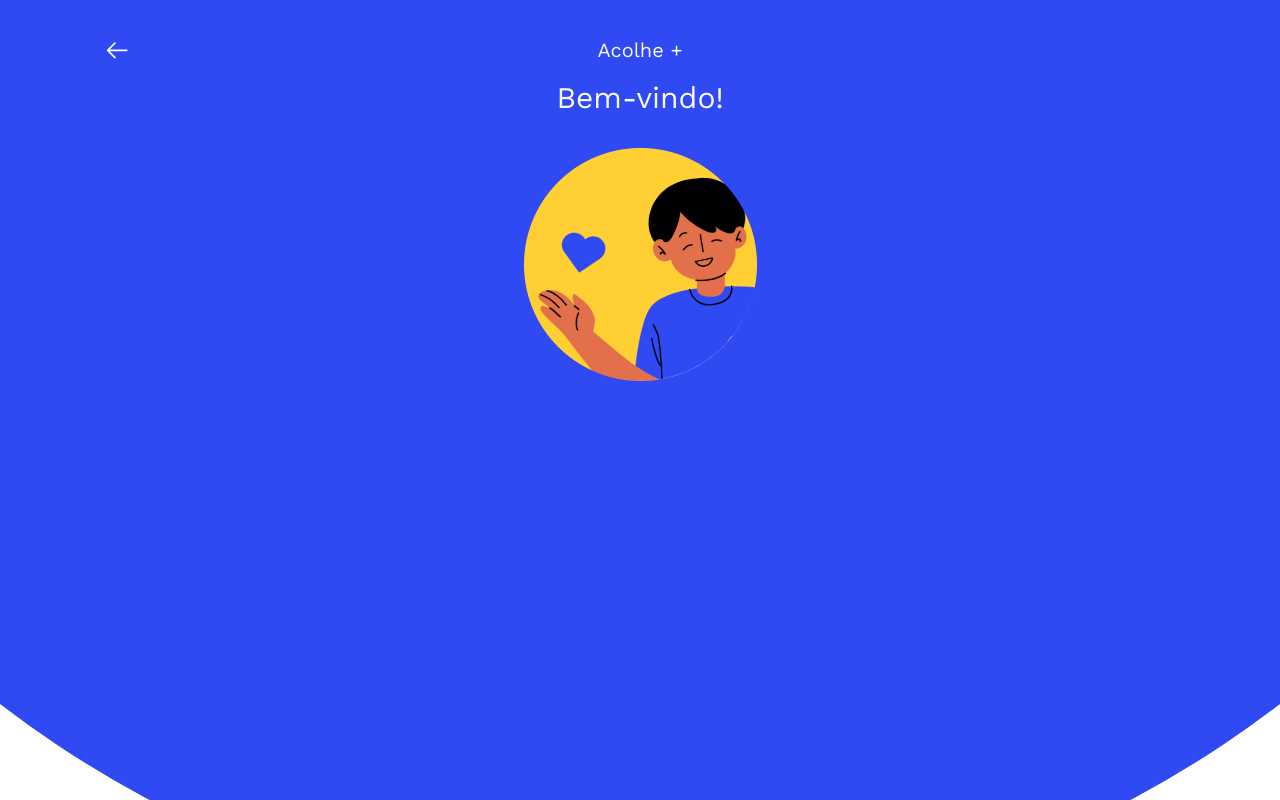
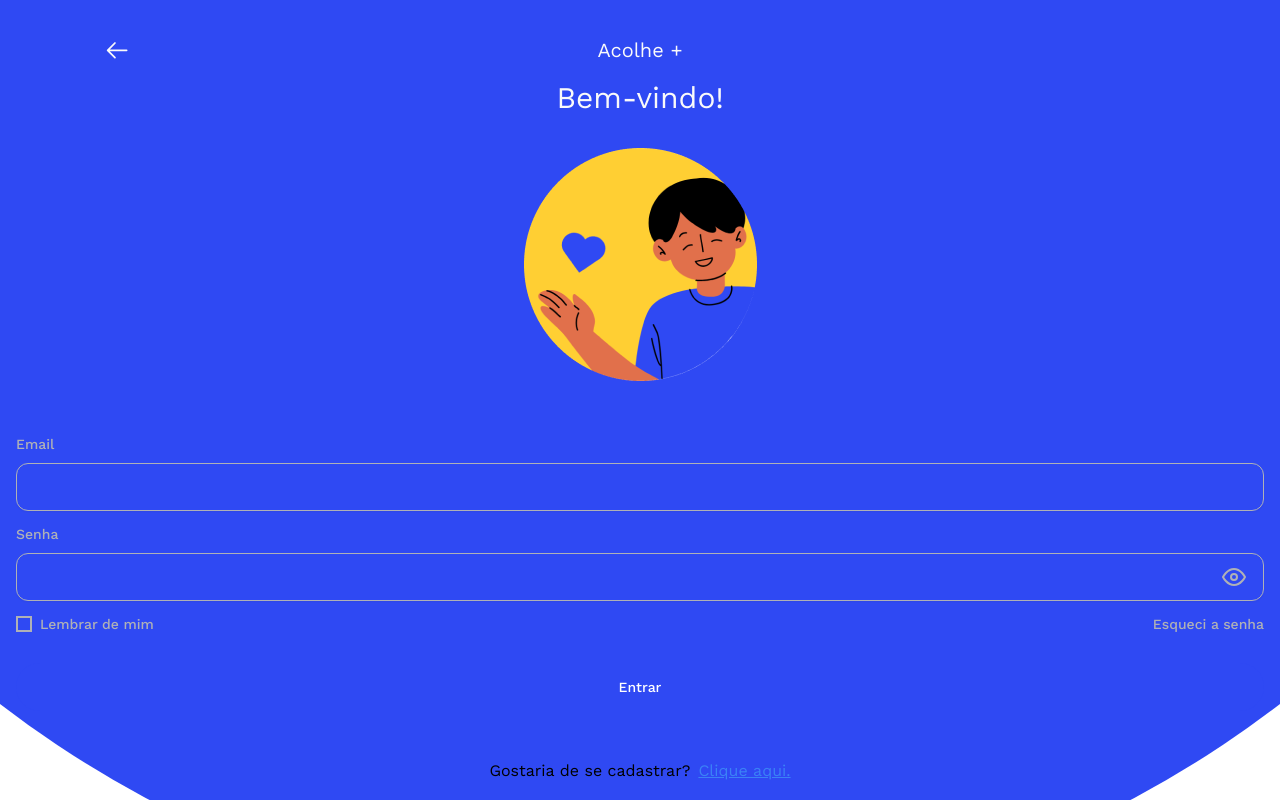
Before and after one commit to pehcs/acolhemais, a React (Vite) app in the folder frontend/: page /login in a window 1280 px wide. Built offline with nearby package versions, Linux system fonts and the light colour scheme; no server answers.

Commit message:
new - login v1

```diff
--- a/frontend/src/pages/login/login.tsx
+++ b/frontend/src/pages/login/login.tsx
@@ -1,30 +1,35 @@
-import {useNavigate, useParams} from "react-router-dom";
-import {useQuery} from "react-query";
-import {api} from "@/utils/api.ts";
-import {Ong} from "@/pages/ong/@types/Ong.ts";
-import {Skeleton} from "@/components/ui/skeleton.tsx";
-import {useEffect, useState} from "react";
-import {z} from "zod";
-import {useForm} from "react-hook-form";
-import {zodResolver} from "@hookform/resolvers/zod";
-import {Input} from "@/components/ui/input.tsx";
-import {Button} from "@/components/ui/button.tsx";
-import {FaArrowLeft} from "react-icons/fa";
-import {FiLogOut} from "react-icons/fi";
-import {TbEdit} from "react-icons/tb";
-
-import { IoSettingsOutline } from "react-icons/io5";
+import { Button } from "@/components/ui/button.tsx";
 import { GoArrowLeft } from "react-icons/go";
+import { Input } from "@/components/ui/input";
+import { Label } from "@/components/ui/label.tsx";
+import { FiEye, FiEyeOff } from "react-icons/fi";
+import { useState } from "react";
+import { useForm } from "react-hook-form";
+import * as Checkbox from "@radix-ui/react-checkbox";
+import { CheckIcon } from "@radix-ui/react-icons";
 
 export default function LoginApp() {
-
     const circle = {
         svg: (
-          <svg viewBox="0 0 500 500" fill="none" xmlns="http://www.w3.org/2000/svg">
-            <ellipse cx="250" cy="-50" rx="410" ry="410" fill="#2F49F3" />
-          </svg>
-        )
+            <svg viewBox="0 0 500 500" fill="none" xmlns="http://www.w3.org/2000/svg">
+                <ellipse cx="250" cy="-50" rx="410" ry="410" fill="#2F49F3" />
+            </svg>
+        ),
     };
+
+    const [viewPassword, setViewPassword] = useState(false);
+
+    const {
+        register,
+        handleSubmit,
+        formState: { errors },
+    } = useForm();
+
+    const onSubmit = (data: { login: string; senha: string }) => {
+        console.log("Dados submetidos:", data);
+    };
+
+    const [checked, setChecked] = useState(false);
 
     return (
         <div className="h-screen px-4 overflow-hidden">
@@ -33,27 +38,79 @@ export default function LoginApp() {
             </div>
 
             <div className="flex flex-row items-center w-full mt-8 gap-4">
-                    <Button
-                        className="p-0 w-2/12 text-[#FAFAFA]"
-                        variant="icon"
-                        type="button"
-                    >
-                        <GoArrowLeft className="w-7 h-7"/>
-                    </Button>
+                <Button className="p-0 w-2/12 text-[#FAFAFA]" variant="icon" type="button">
+                    <GoArrowLeft className="w-7 h-7" />
+                </Button>
                 <h1 className="text-[#FAFAFA] text-xl w-8/12 text-center">Acolhe +</h1>
                 <div className="w-2/12"></div>
             </div>
 
             <div className="flex flex-col items-center w-full mt-3 mb-12 gap-4">
-
                 <h1 className="text-[#FAFAFA] text-3xl text-center mb-4">Bem-vindo!</h1>
                 <img src="/images/img-1.png" alt="" />
             </div>
 
+            <form onSubmit={handleSubmit(onSubmit)} className="flex flex-col gap-2">
+                <div className="flex flex-col gap-1">
+                    <Label>Email</Label>
+                    <Input
+                        {...register("login", { required: "O email é obrigatório" })}
+                    />
+                    {errors.login && (
+                        <span className="text-red-500 text-sm">{errors.login.message}</span>
+                    )}
+                </div>
 
+                <div className="flex flex-col gap-1">
+                    <Label>Senha</Label>
+                    <div className="relative">
+                        <Input
+                            type={viewPassword ? "text" : "password"}
+                            {...register("senha", { required: "A senha é obrigatória" })}
+                        />
+                        {viewPassword ? (
+                            <FiEyeOff
+                                onClick={() => setViewPassword(false)}
+                                className="text-[#AFB1B6] absolute right-4 bottom-1/4 w-7 h-6 cursor-pointer"
+                            />
+                        ) : (
+                            <FiEye
+                                onClick={() => setViewPassword(true)}
+                                className="text-[#AFB1B6] absolute right-4 bottom-1/4 w-7 h-6 cursor-pointer"
+                            />
+                        )}
+                    </div>
+                    {errors.senha && (
+                        <span className="text-red-500 text-sm">{errors.senha.message}</span>
+                    )}
+                </div>
 
+                <div className="flex flex-row gap-1 justify-between">
+                    <div className="flex flex-row items-center gap-2">
+                        <Checkbox.Root
+                            className="w-4 h-4 border-2 border-[#AFB1B6]"
+                            checked={checked}
+                            onCheckedChange={(checked) => setChecked(checked)}
+                        >
+                            <Checkbox.Indicator className="CheckboxIndicator">
+                                <CheckIcon />
+                            </Checkbox.Indicator>
+                        </Checkbox.Root>
 
+                        <Label>Lembrar de mim</Label>
+                    </div>
+                    <Label>Esqueci a senha</Label>
+                </div>
 
+                <Button className="mt-4" type="submit">
+                    Entrar
+                </Button>
+            </form>
+
+            <div className="flex flex-row items-center justify-center mt-12 gap-2">
+                <p>Gostaria de se cadastrar?</p>
+                <a href="" className="text-blue-500 underline">Clique aqui.</a>
+            </div>
 
         </div>
     );
--- a/package.json
+++ b/package.json
@@ -19,6 +19,7 @@
     "concurrently": "^9.0.1"
   },
   "dependencies": {
+    "@radix-ui/react-checkbox": "^1.1.3",
     "cors": "^2.8.5",
     "dotenv": "^16.4.7"
   }
```
